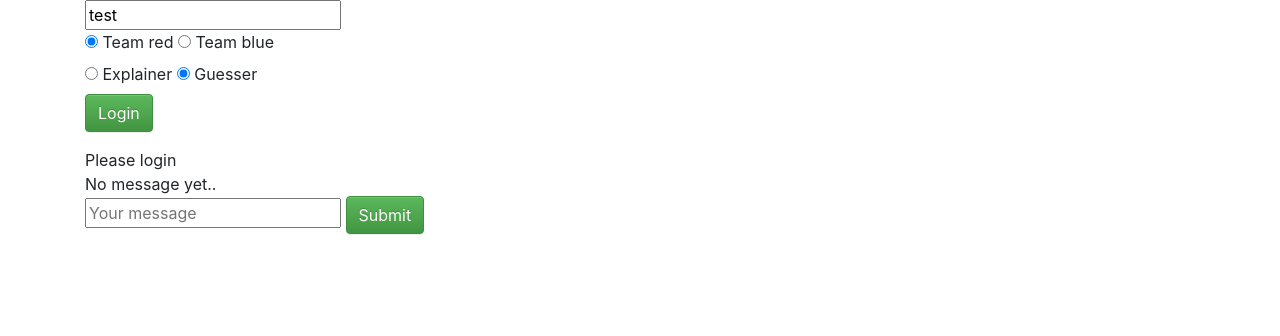
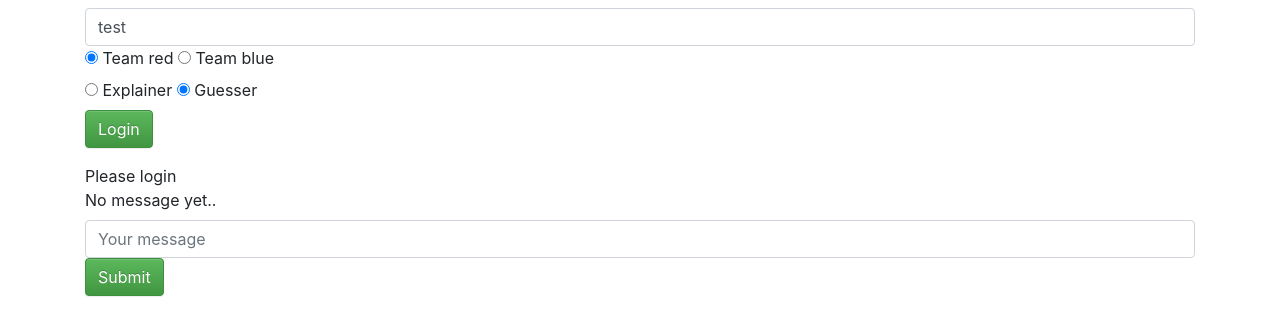
Before and after one commit to dieret/codenames, a Flask app: page / in a window 1280 px wide. Shown: the top 336 px of the page. Run offline with Flask 2, Linux system fonts and the light colour scheme; some libraries are stand-ins or nearby versions.

Commit message:
Follow pycharm's suggestions to improve HTML

```diff
--- a/templates/session.html
+++ b/templates/session.html
@@ -1,7 +1,8 @@
-<html>
-  <title>Mathegruppen Codenames</title>
+<html lang="en">
 
   <head>
+    <title>Mathegruppen Codenames</title>
+
     {#<script src="{{ url_for('static', filename='js/fos.min.js') }}"></script>#}
     <script src="https://ajax.googleapis.com/ajax/libs/jquery/1.12.4/jquery.min.js"></script>
     <script src="https://cdnjs.cloudflare.com/ajax/libs/socket.io/1.7.3/socket.io.min.js"></script>
@@ -30,8 +31,9 @@
           $( 'form' ).on(
             'submit',
             function( e ) {
+              let messageField = $( '#chat_message_input' );
               e.preventDefault();
-              let user_input = $( 'input.message' ).val();
+              let user_input = messageField.val();
               socket.emit(
                 'chat_message_received',
                 {
@@ -39,7 +41,7 @@
                     user : user,
                 }
               );
-              $( 'input.message' ).val( '' ).focus();
+              messageField.val( '' ).focus();
             }
           );
 
@@ -52,7 +54,7 @@
             'submit',
             function( e ) {
               e.preventDefault();
-              let user_input = $( 'input.user' ).val();
+              let user_input = $( "#user_input" ).val();
               let team = $('input[name=radio_team]:checked', '#login').val();
               let role = $('input[name=radio_role]:checked', '#login').val();
               console.debug(team);
@@ -82,6 +84,8 @@
       // Handling whatever is returned from the python backend
       // =====================================================
 
+      // Gets triggered by the backend and hands us the full html content of the
+      // chat history box
       socket.on(
         'update_chat_messages',
         function( msg ) {
@@ -91,6 +95,8 @@
         }
       );
 
+      // The backend asks us to make a request to get handed the html to update
+      // the playground
       socket.on(
           "ask_all_sessions_to_request_update_playground",
           function (msg) {
@@ -99,12 +105,13 @@
           }
       );
 
+      // The backend hands us HTML for the playground so we can update it.
       socket.on(
         'update_playground',
         function( data ) {
           console.debug("Updating playground");
-          if( typeof data.playground_html !== 'undefined' ) {
-            $( 'div.playground' ).html(data.playground_html);
+          if( typeof data["playground_html"] !== 'undefined' ) {
+            $( 'div.playground' ).html(data["playground_html"]);
           }
         }
       );
@@ -168,7 +175,8 @@
   <div class="container login">
     <form action="" method="POST" id="login">
       <div class="form-group">
-        <input id="user_input" type="text" class="user" class="form-control" placeholder="Your name" value="test"/>
+        <label for="user_input"></label>
+        <input id="user_input" type="text" class="form-control" placeholder="Your name" value="test"/>
 
         <fieldset>
           <input type="radio" id="radio_team_red" name="radio_team" value="red" checked="checked">
@@ -198,7 +206,8 @@
 
     <form action="" method="POST">
       <div class="form-group">
-        <input type="text" class="message" class="form-control" placeholder="Your message"/>
+        <label for="chat_message_input"></label>
+        <input id="chat_message_input" type="text" class="form-control" placeholder="Your message"/>
         <button type="submit" class="btn btn-success">Submit</button>
       </div>
     </form>
```
